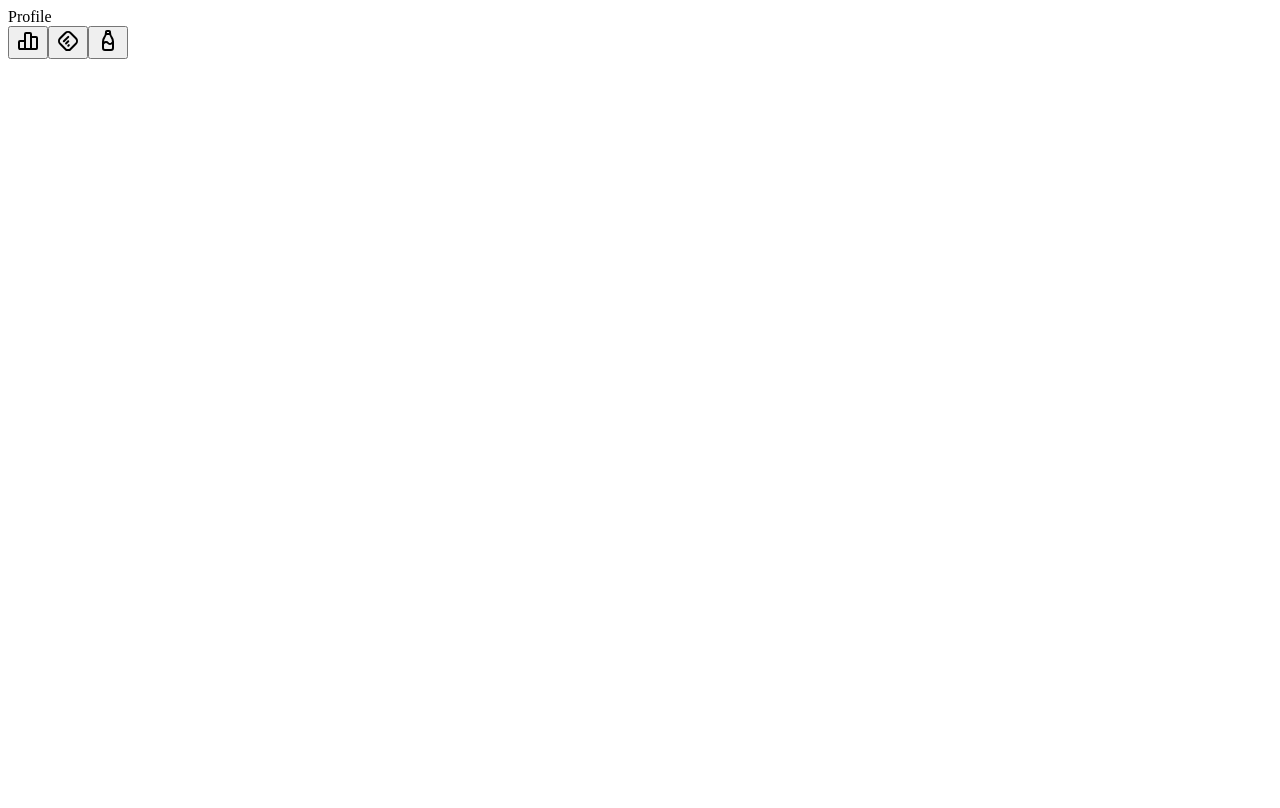
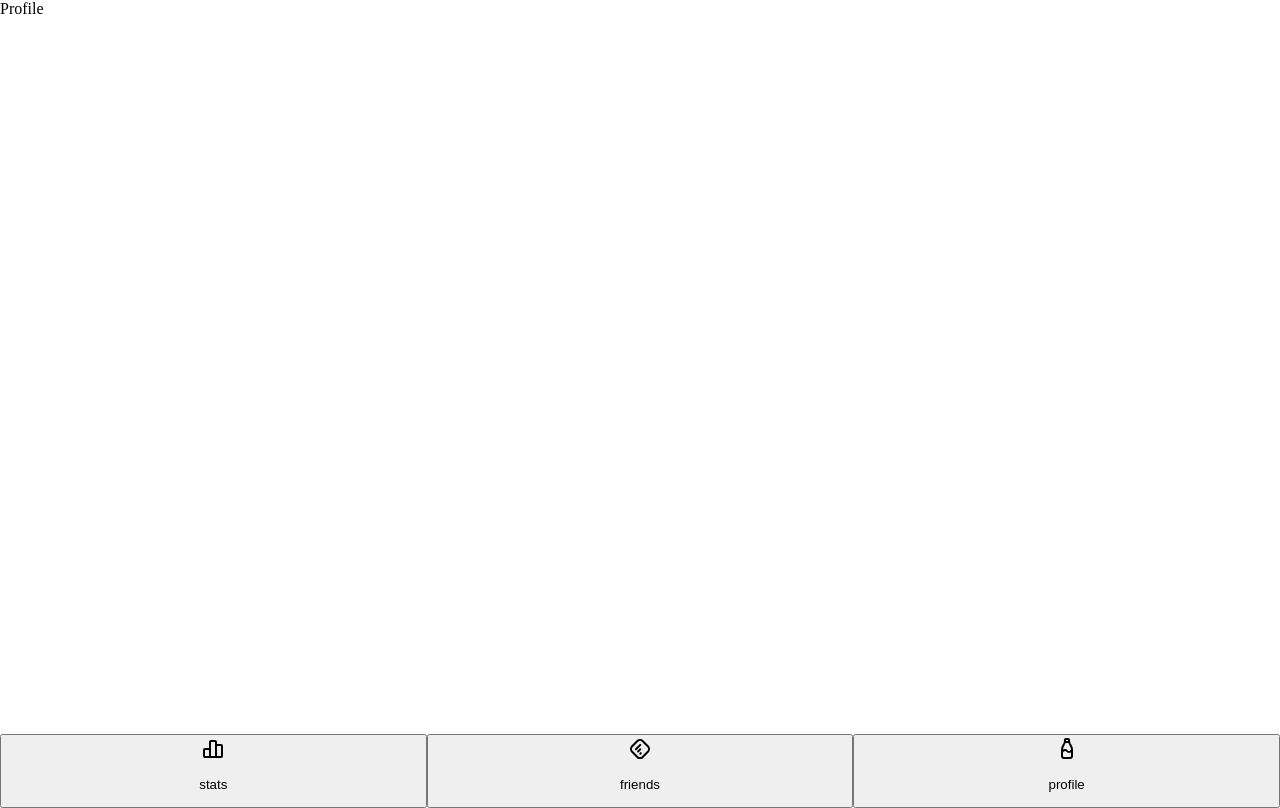
Before and after one commit to Kovler10/drinking-buddy, a React (Vite) app in the folder apps/ui/: page /profile in a window 1280 px wide. Built offline with nearby package versions, Linux system fonts and the light colour scheme.

Commit message:
finished basic navigation

```diff
--- a/apps/ui/src/App.tsx
+++ b/apps/ui/src/App.tsx
@@ -1,4 +1,9 @@
-import { BrowserRouter as Router, Route, Routes } from 'react-router-dom';
+import {
+  Route,
+  Routes,
+  Navigate,
+  BrowserRouter as Router,
+} from 'react-router-dom';
 
 import { Page } from './pages/page';
 
@@ -7,13 +12,8 @@ const App: React.FC = () => {
     <>
       <Router>
         <Routes>
-          <Route path="/" element={<>home</>} />
-          <Route
-            path="/:tabValue"
-            element={
-              <Page/>
-            }
-          />
+          <Route path="/" element={<Navigate to="/profile" replace />} />
+          <Route path="/:tabValue" element={<Page />} />
         </Routes>
       </Router>
     </>
--- a/apps/ui/src/components/bottom-navigation/bottom-navigation.tsx
+++ b/apps/ui/src/components/bottom-navigation/bottom-navigation.tsx
@@ -7,16 +7,31 @@ const BottomNavigation: React.FC = () => {
   const { tabValue } = useParams();
 
   return (
-    <Tabs value={tabValue} onChange={(value) => navigate(`/${value}`)}>
-      <Tabs.List grow>
+    <Tabs
+      styles={{
+        root: { width: '100%' },
+        list: {
+          width: '100%',
+          display: 'flex',
+        },
+        tab: {
+          width: '33.333%',
+        },
+      }}
+      inverted
+      value={tabValue}
+      onChange={(value) => navigate(`/${value}`)}
+    >
+      <Tabs.List justify="center">
         <Tabs.Tab value={'stats'}>
-          <IconChartBar />
+          <IconChartBar /> <p>stats</p>
         </Tabs.Tab>
         <Tabs.Tab value={'follow'}>
           <IconBrandFeedly />
+          <p>friends</p>
         </Tabs.Tab>
         <Tabs.Tab value={'profile'}>
-          <IconBottle />
+          <IconBottle /> <p>profile</p>
         </Tabs.Tab>
       </Tabs.List>
     </Tabs>
--- /dev/null
+++ b/apps/ui/src/index.css
@@ -0,0 +1,3 @@
+body {
+  margin: 0;
+}
--- a/apps/ui/src/main.tsx
+++ b/apps/ui/src/main.tsx
@@ -5,6 +5,7 @@ import { registerSW } from 'virtual:pwa-register';
 
 import { App } from './App.tsx';
 import { theme } from './theme.ts';
+import './index.css';
 
 const updateServiceWorkers = registerSW({
   onNeedRefresh() {
--- a/apps/ui/src/pages/follow/follow.tsx
+++ b/apps/ui/src/pages/follow/follow.tsx
@@ -1,5 +1,7 @@
+import { Flex } from '@mantine/core';
+
 const Follow: React.FC = () => {
-    return <>Follow</>
-}
+  return <Flex styles={{ root: { height: '91.7vh' } }}>Follow</Flex>;
+};
 
-export {Follow};
+export { Follow };
--- a/apps/ui/src/pages/page.tsx
+++ b/apps/ui/src/pages/page.tsx
@@ -1,21 +1,35 @@
-import { useParams } from "react-router-dom"
-import {Flex} from '@mantine/core';
-import { Follow } from "./follow/follow";
-import { Stats } from "./stats/stats";
-import { Profile } from "./profile/profile";
-import React from "react";
-import { BottomNavigation } from "../components/bottom-navigation/bottom-navigation";
+import React from 'react';
+import { Flex } from '@mantine/core';
+import { useParams } from 'react-router-dom';
+
+import { Stats } from './stats/stats';
+import { Follow } from './follow/follow';
+import { Profile } from './profile/profile';
+import { BottomNavigation } from '../components/bottom-navigation/bottom-navigation';
 
 const pages: Record<string, React.ReactElement> = {
-    follow: <Follow/>,
-    stats: <Stats/>,
-    profile: <Profile/>
-}
+  follow: <Follow />,
+  stats: <Stats />,
+  profile: <Profile />,
+};
 
 const Page: React.FC = () => {
-    const { tabValue } = useParams();
+  const { tabValue } = useParams();
 
-    return <Flex>{pages[tabValue ?? 'profile']}<BottomNavigation/></Flex>;
-}
+  return (
+    <Flex
+      styles={{
+        root: {
+          padding: 0,
+          height: '100vh',
+          flexDirection: 'column',
+        },
+      }}
+    >
+      {pages[tabValue ?? 'profile']}
+      <BottomNavigation />
+    </Flex>
+  );
+};
 
-export {Page};
+export { Page };
--- a/apps/ui/src/pages/profile/profile.tsx
+++ b/apps/ui/src/pages/profile/profile.tsx
@@ -1,6 +1,7 @@
+import { Flex } from '@mantine/core';
 
-const Profile:React.FC = () => {
-    return <>Profile</>;
+const Profile: React.FC = () => {
+  return <Flex styles={{ root: { height: '91.7vh' } }}>Profile</Flex>;
 };
 
-export {Profile};
+export { Profile };
--- a/apps/ui/src/pages/stats/stats.tsx
+++ b/apps/ui/src/pages/stats/stats.tsx
@@ -1,7 +1,7 @@
+import { Flex } from '@mantine/core';
 
-
-const Stats:React.FC = () => {
-    return <>Stats</>;
+const Stats: React.FC = () => {
+  return <Flex styles={{ root: { height: '91.7vh' } }}>Stats</Flex>;
 };
 
-export {Stats};
+export { Stats };
```
